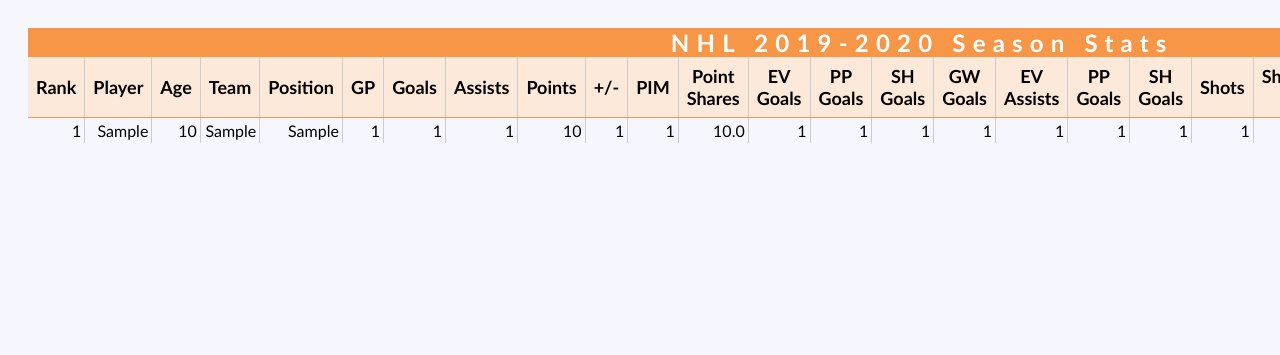
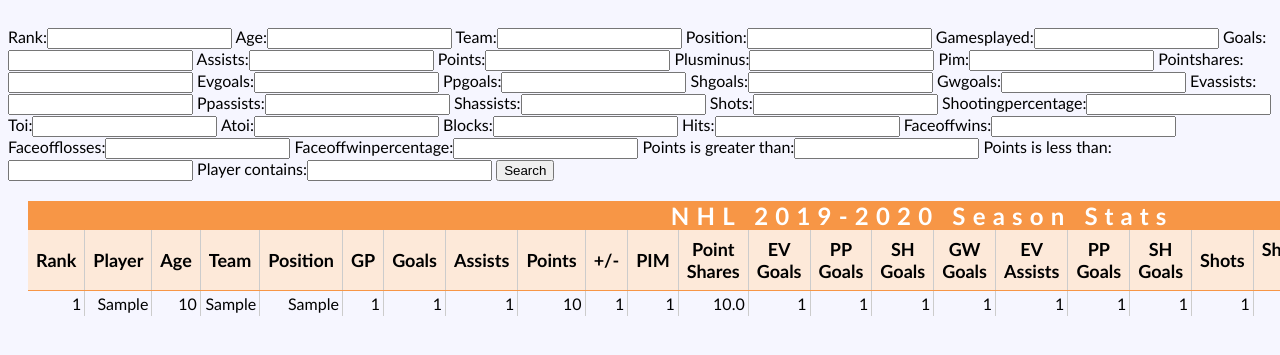
Before and after one commit to EricSchilha/FHSearch-Web, a Django app: page /results/ in a window 1280 px wide; the page is wider, and only the part inside the window is pictured. Shown: the top 355 px of that part. Run offline with Django 3.2, Linux system fonts and the light colour scheme; tables that the repository leaves empty hold one stand-in row (values such as "Sample post").

Commit message:
Added filter options

```diff
--- a/fhsearch/fhsearch/settings.py
+++ b/fhsearch/fhsearch/settings.py
@@ -38,6 +38,8 @@ INSTALLED_APPS = [
     'django.contrib.sessions',
     'django.contrib.messages',
     'django.contrib.staticfiles',
+
+    'django_filters',
 ]
 
 MIDDLEWARE = [
--- /dev/null
+++ b/fhsearch/results/filters.py
@@ -0,0 +1,14 @@
+import django_filters
+from django_filters import NumberFilter, CharFilter
+
+from .models import *
+
+class StatsFilter(django_filters.FilterSet):
+    points = NumberFilter()
+    points_gt = NumberFilter(field_name='points', lookup_expr='gt')
+    points_lt = NumberFilter(field_name='points', lookup_expr='lt')
+    player = CharFilter(field_name='player', lookup_expr='icontains')
+    class Meta:
+        model = Stats
+        fields = '__all__'
+        exclude = ['player']
--- a/fhsearch/results/templates/results.html
+++ b/fhsearch/results/templates/results.html
@@ -76,6 +76,18 @@
         }
     </style>
 </head>
+
+<br>
+<div>
+    <form method="GET">
+        {{ filter.form }}
+
+        <button type="submit">
+            Search
+        </button>
+    </form>
+
+</div>
 
 <body>
     <div id="main">
--- a/fhsearch/results/views.py
+++ b/fhsearch/results/views.py
@@ -1,10 +1,17 @@
 from django.shortcuts import render
 from django.http import HttpResponse
+
 from .models import Stats
+from .filters import StatsFilter
 
 # Create your views here.
 def index(request):
     query_results = Stats.objects.all()
     fields = Stats._meta.get_fields()
-    context = {'query_results': query_results, 'fields': fields}
+
+    filter = StatsFilter(request.GET, queryset=query_results) # Send data to filter
+    query_results = filter.qs # Set results to filtered data
+
+    context = {'query_results': query_results, 'fields': fields, 'filter': filter}
+
     return render(request, 'results.html', context)
```
